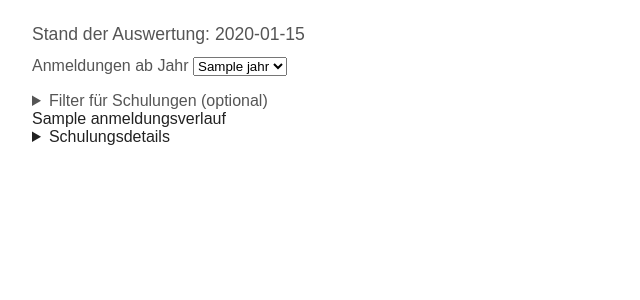
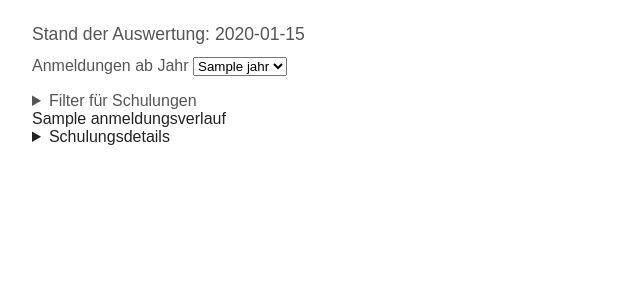
Before and after one commit to it-agile/umsatzprognose-clockodo, a Python web app: template src/umsatzprognose/webapp/templates/schulungen.html in a window 1280 px wide. Shown: the part 59-359 px from the top of the page, without its empty margins (0-640 px from the left). Run offline with Jinja, Linux system fonts and the light colour scheme; the template is opened without the code that fills it: most values are stand-ins (such as "Sample title", 1, 10 or a date in 2020).

Commit message:
"(optional)"-Zusatz aus der Filter-Überschrift auf /schulungen entfernt
War versehentlich aus dem generischen .regler-abschnitt-Muster (siehe _regler.html)
uebernommen worden, obwohl die Beschriftung explizit nur "Filter für Schulungen"
lauten sollte.

Co-Authored-By: Claude Sonnet 5 <noreply@anthropic.com>

```diff
--- a/src/umsatzprognose/webapp/templates/schulungen.html
+++ b/src/umsatzprognose/webapp/templates/schulungen.html
@@ -32,7 +32,7 @@
     </label>
 </form>
 <details class="regler-abschnitt" {{ "open" if filter_abweichend }}>
-    <summary>Filter für Schulungen <span class="zusammenfassung">(optional)</span></summary>
+    <summary>Filter für Schulungen</summary>
     <div class="filter-spalten">
         {{ filter_dropdown("kategorie_filter", "Kategorie", kategorie_optionen, kategorie_filter) }}
         {{ filter_dropdown("schulung_filter", "Schulungen", schulung_optionen, schulung_filter) }}
```
